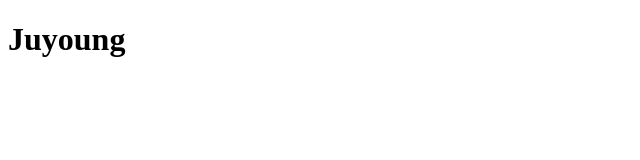
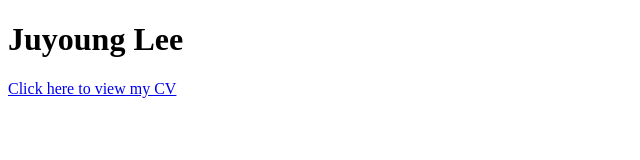
Before and after one commit to JuuyoungLee/JuuyoungLee.github.io, a plain HTML site: page index.html in a window 1280 px wide. Shown: the whole page, without its empty margins (0-640 px from the left). Drawn offline with Linux system fonts and the light colour scheme.

Commit message:
Add CV link

```diff
--- a/index.html
+++ b/index.html
@@ -1,9 +1,10 @@
 <!DOCTYPE html>
 <html>
 <head>
-    <title>Juyoung Lee</title>
+    <title>CV</title>
 </head>
 <body>
-    <h1>Juyoung</h1>
+    <h1>Juyoung Lee</h1>
+    <a href="https://docs.google.com/document/d/1DLvar_fjb9TNVRcndq9TVUYSr78rjfEFEFIR_TIuwvg/edit?tab=t.0">Click here to view my CV</a>
 </body>
 </html>
```
